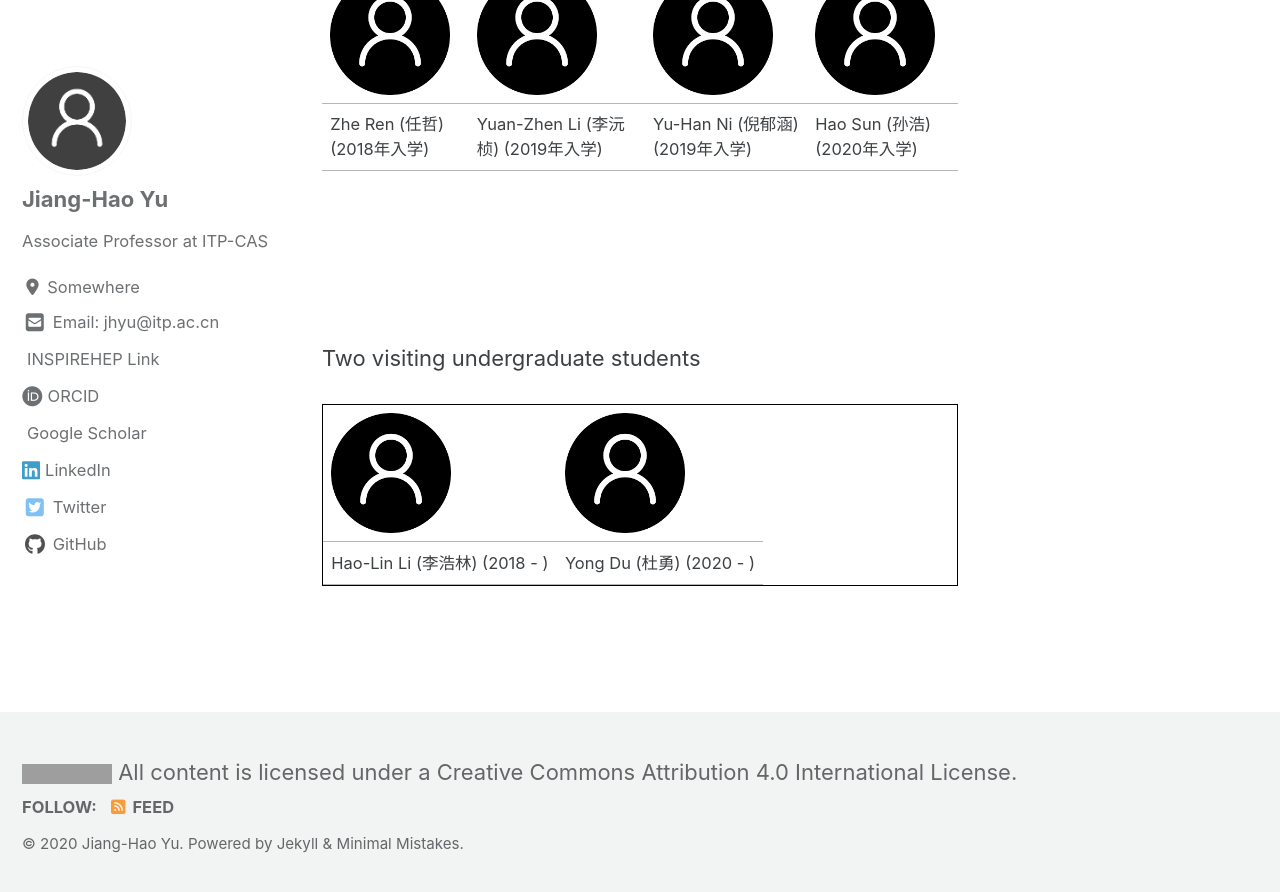
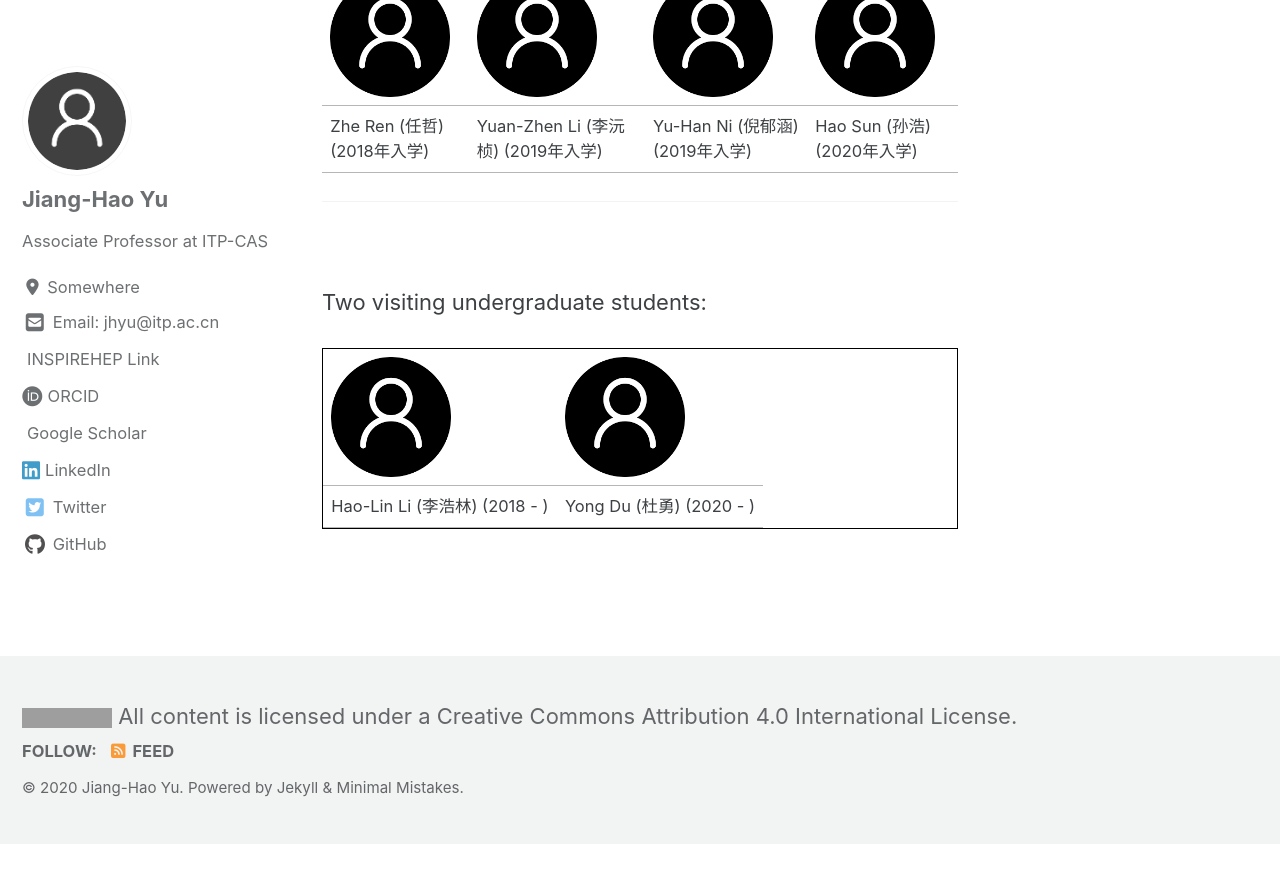
Before and after one commit to jhyu-itp/jhyu-itp.github.io, a Jekyll site: the page built from _pages/index.md, in a window 1280 px wide and 900 px high, scrolled down 1459 px. Shown: the top 892 px of the window. Built offline with Jekyll 4.4.1, drawn with Linux system fonts in a browser that asks for light colours; cached includes are drawn as plain includes; nearby versions of some CDN libraries; a style sheet for code colours, icons or effects is not loaded; after the commit the page ends 2303 px from its top, so only the background shows below that; grey boxes are pictures that could not be loaded.

Commit message:
Update index.md

```diff
--- a/_pages/index.md
+++ b/_pages/index.md
@@ -46,8 +46,8 @@ This is the homepage for Jiang-Hao Yu's research group.
 In this group, there are two postdocs:
 
 
-<center>
-<table>
+
+<table style="border:1px solid black;margin-left:auto;margin-right:auto;">
   <tr>
     <td><img src="/assets/images/bio-photo.png" width=120></td>
     <td><img src="/assets/images/bio-photo.png" width=120></td>
@@ -57,7 +57,7 @@ In this group, there are two postdocs:
      <td>Yong Du (杜勇) (2020 - )</td>
   </tr>
 </table>
-</center>
+
 
 <!-- <p align="center">
   <img src="/images/p1.jpg" width="30%" />
@@ -91,11 +91,13 @@ Hao Sun (孙浩)
 Hao-Lin Li (李浩林)
 Yong Du (杜勇) -->
 
-<br />
+
+
 -----------------
+
 <br />
 
-Two visiting undergraduate students
+Two visiting undergraduate students:
 
 <center>
 <table style="border:1px solid black;margin-left:auto;margin-right:auto;">
```
